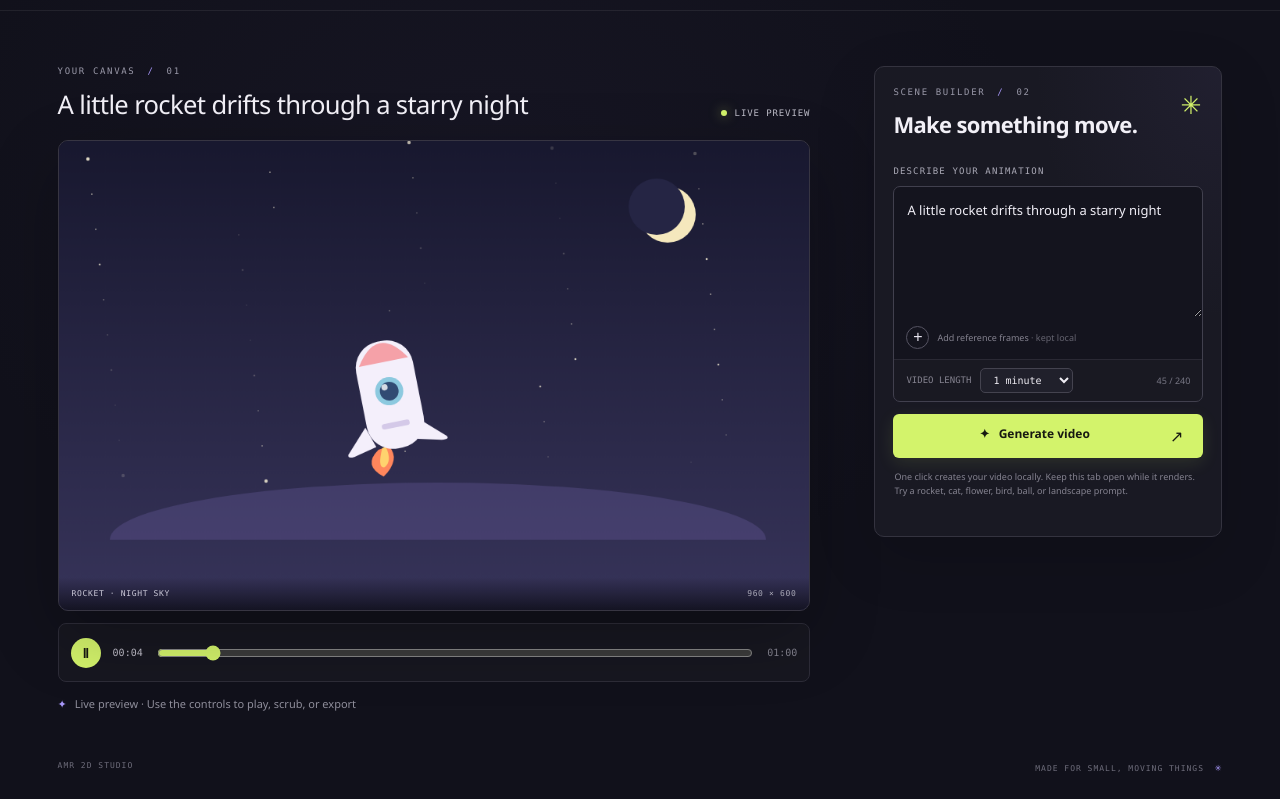
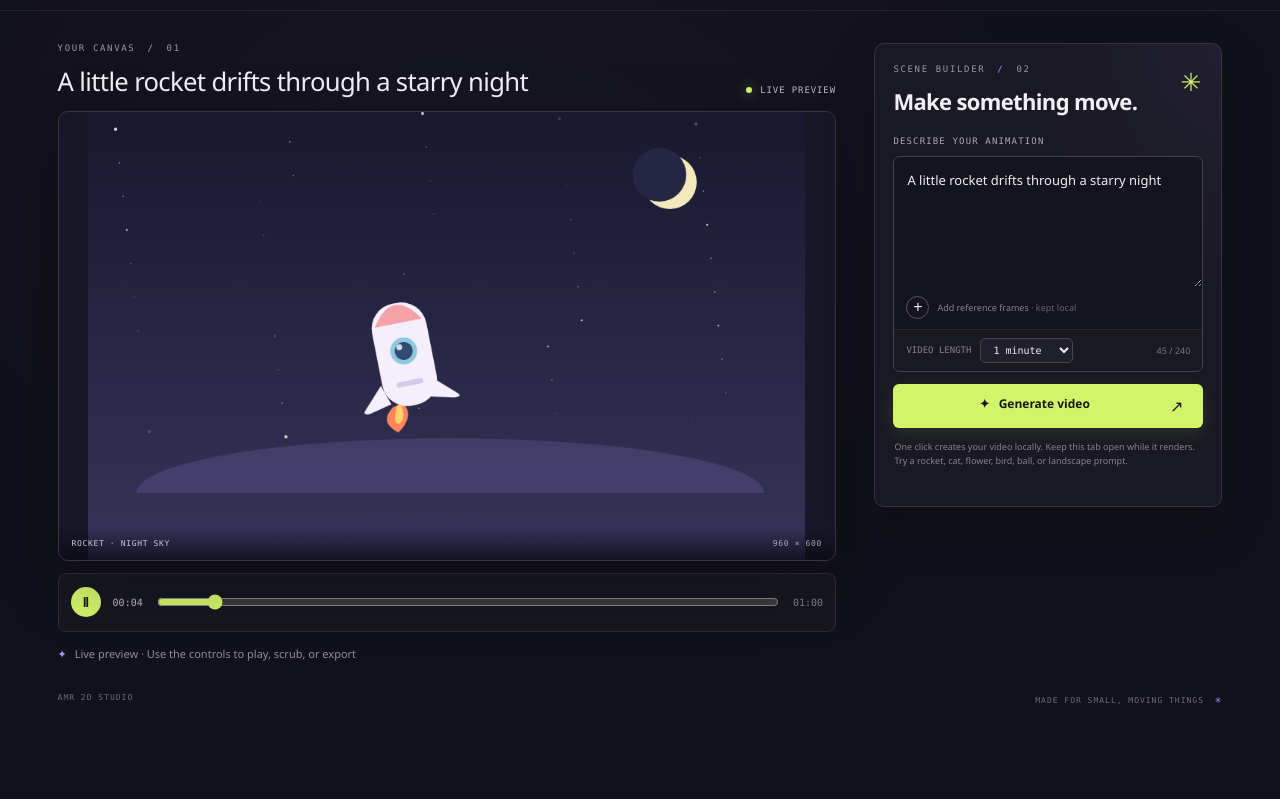
Before and after one commit to ahasanulsijan-netizen/amr-2d, a plain HTML site: page index.html in a window 1280 px wide. Shown: the part 61-860 px from the top of the page. After the commit the page ends 800 px from the top, so only its background shows below. Drawn offline with Linux system fonts and the light colour scheme.

Commit message:
Improve desktop animation workspace
Co-authored-by: Copilot App <223556219+Copilot@users.noreply.github.com>

```diff
--- a/styles.css
+++ b/styles.css
@@ -320,6 +320,24 @@ button:focus-visible, select:focus-visible, input:focus-visible, a:focus-visible
   outline-offset: 3px;
 }
 
+@media (min-width: 901px) {
+  .workspace {
+    margin: clamp(24px, 4vh, 42px) auto 32px;
+    gap: clamp(24px, 3vw, 54px);
+  }
+  .stage-heading { margin-bottom: 12px; }
+  .stage-frame { display: flex; justify-content: center; }
+  .stage-frame canvas {
+    width: auto;
+    height: auto;
+    max-width: 100%;
+    max-height: min(56vh, 600px);
+    object-fit: contain;
+  }
+  .control-panel { position: sticky; top: 20px; }
+  .panel-top { margin-bottom: 20px; }
+}
+
 @media (max-width: 900px) {
   .workspace { grid-template-columns: minmax(0, 1fr) 300px; gap: 25px; }
   .control-panel { padding: 20px 17px 14px; }
```
